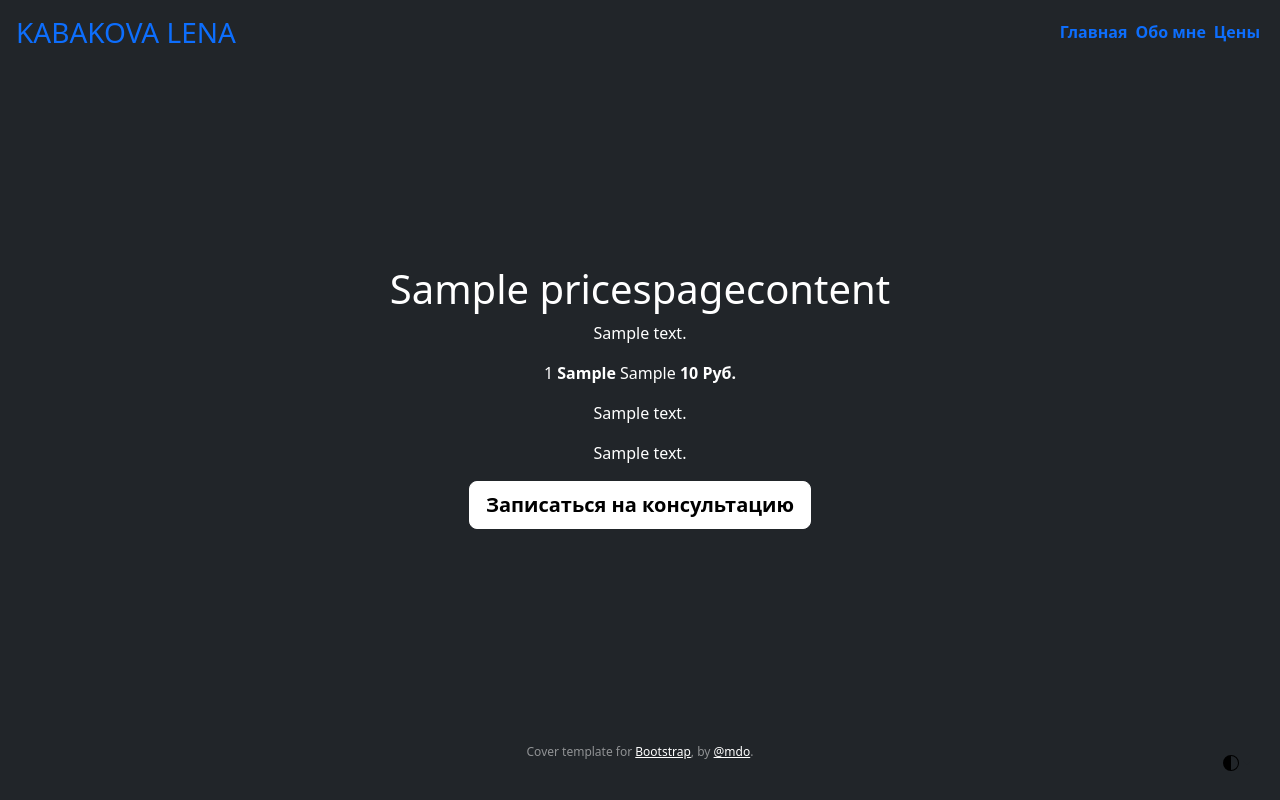
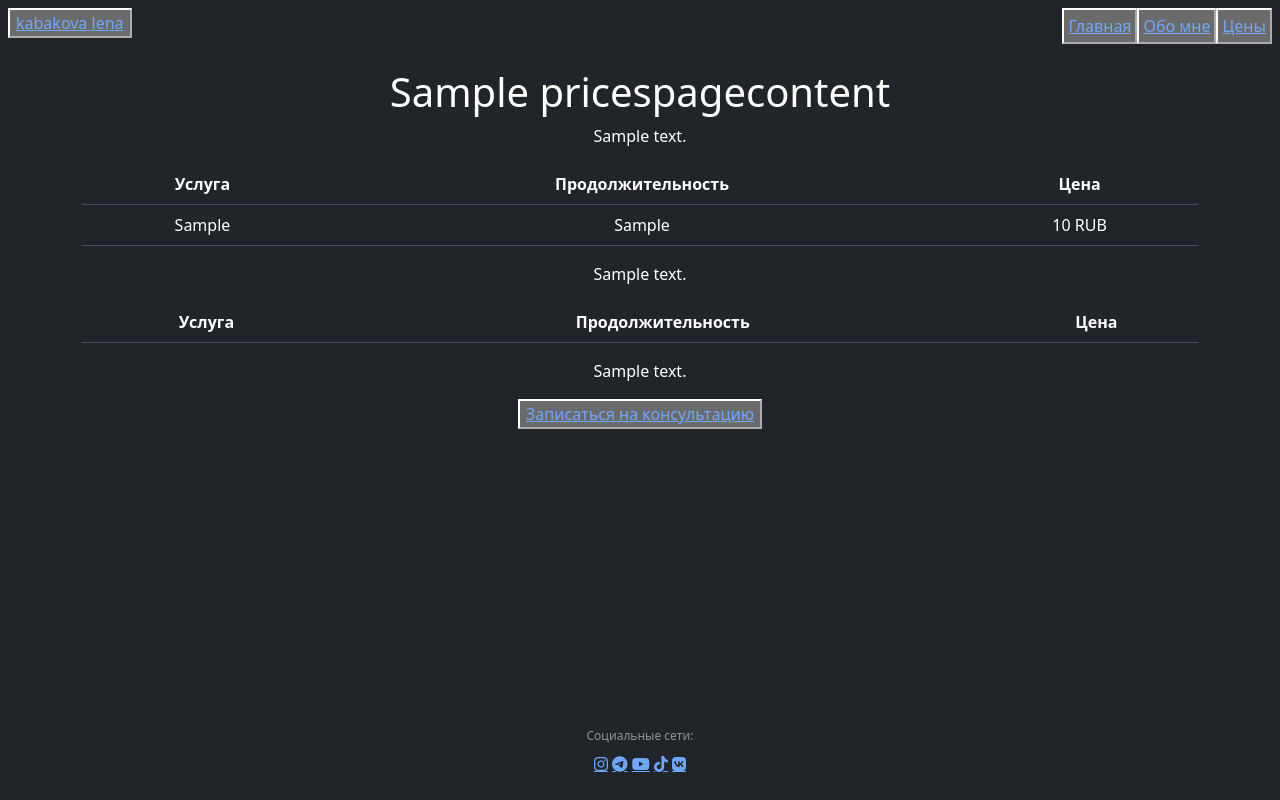
Before and after one commit to ilyakabakov/personal_psychologist_page, a Django app: page /prices in a window 1280 px wide. Run offline with Django 4.2, Linux system fonts and the light colour scheme; tables that the repository leaves empty hold one stand-in row (values such as "Sample post"); lists and menus that the app fills with data are empty; some libraries are stand-ins or nearby versions.

Commit message:
- installed ckeditor with simple config for big texts managing - prices page content and array added to page in tabular format - changed html layout of the site -- added personal css -- changed fonts -- added Social Networks icons

```diff
--- a/psy_site/personalpage/admin.py
+++ b/psy_site/personalpage/admin.py
@@ -1,8 +1,9 @@
 from django.contrib import admin
-from .models import Client, HomePageContent, AboutPageContent, PricesPageContent, Service
+from .models import Client, HomePageContent, AboutPageContent, PricesPageContent, Service, SocialNetworksLinks
 
 admin.site.register(Client)
 admin.site.register(HomePageContent)
 admin.site.register(AboutPageContent)
 admin.site.register(PricesPageContent)
 admin.site.register(Service)
+admin.site.register(SocialNetworksLinks)
--- a/psy_site/personalpage/templates/personalpage/base.html
+++ b/psy_site/personalpage/templates/personalpage/base.html
@@ -1,88 +1,90 @@
 <!DOCTYPE html>
-<html lang="ru" class="h-100" data-bs-theme="light">
+{% load static %}
+
+<html lang="ru" class="h-100" data-bs-theme="dark">
 <head>
-
     <meta charset="UTF-8">
+    <meta name="viewport" content="width=device-width, initial-scale=1">
     <title>{% block title %}{% endblock %}</title>
-      <link rel="stylesheet" href="https://cdn.jsdelivr.net/npm/bootstrap@5.2.3/dist/css/bootstrap.min.css">
+    <link href="https://cdn.jsdelivr.net/npm/bootstrap@5.3.0-alpha3/dist/css/bootstrap.min.css" rel="stylesheet" integrity="sha384-KK94CHFLLe+nY2dmCWGMq91rCGa5gtU4mk92HdvYe+M/SXH301p5ILy+dN9+nJOZ" crossorigin="anonymous">
+    <link href="https://fonts.googleapis.com/css?family=Montserrat:100,200.300,400,500" rel="stylesheet">
+    <link rel="stylesheet" href="https://cdnjs.cloudflare.com/ajax/libs/font-awesome/6.4.0/css/all.min.css">
+    <link href="{% static '/css/main.css' %}" type="text/css" rel="stylesheet">
 </head>
 
 <body class="d-flex h-100 text-center text-bg-dark">
-    <svg xmlns="http://www.w3.org/2000/svg" style="display: none;">
-      <symbol id="check2" viewBox="0 0 16 16">
-        <path d="M13.854 3.646a.5.5 0 0 1 0 .708l-7 7a.5.5 0 0 1-.708 0l-3.5-3.5a.5.5 0 1 1 .708-.708L6.5 10.293l6.646-6.647a.5.5 0 0 1 .708 0z"></path>
-      </symbol>
-      <symbol id="circle-half" viewBox="0 0 16 16">
-        <path d="M8 15A7 7 0 1 0 8 1v14zm0 1A8 8 0 1 1 8 0a8 8 0 0 1 0 16z"></path>
-      </symbol>
-      <symbol id="moon-stars-fill" viewBox="0 0 16 16">
-        <path d="M6 .278a.768.768 0 0 1 .08.858 7.208 7.208 0 0 0-.878 3.46c0 4.021 3.278 7.277 7.318 7.277.527 0 1.04-.055 1.533-.16a.787.787 0 0 1 .81.316.733.733 0 0 1-.031.893A8.349 8.349 0 0 1 8.344 16C3.734 16 0 12.286 0 7.71 0 4.266 2.114 1.312 5.124.06A.752.752 0 0 1 6 .278z"></path>
-        <path d="M10.794 3.148a.217.217 0 0 1 .412 0l.387 1.162c.173.518.579.924 1.097 1.097l1.162.387a.217.217 0 0 1 0 .412l-1.162.387a1.734 1.734 0 0 0-1.097 1.097l-.387 1.162a.217.217 0 0 1-.412 0l-.387-1.162A1.734 1.734 0 0 0 9.31 6.593l-1.162-.387a.217.217 0 0 1 0-.412l1.162-.387a1.734 1.734 0 0 0 1.097-1.097l.387-1.162zM13.863.099a.145.145 0 0 1 .274 0l.258.774c.115.346.386.617.732.732l.774.258a.145.145 0 0 1 0 .274l-.774.258a1.156 1.156 0 0 0-.732.732l-.258.774a.145.145 0 0 1-.274 0l-.258-.774a1.156 1.156 0 0 0-.732-.732l-.774-.258a.145.145 0 0 1 0-.274l.774-.258c.346-.115.617-.386.732-.732L13.863.1z"></path>
-      </symbol>
-      <symbol id="sun-fill" viewBox="0 0 16 16">
-        <path d="M8 12a4 4 0 1 0 0-8 4 4 0 0 0 0 8zM8 0a.5.5 0 0 1 .5.5v2a.5.5 0 0 1-1 0v-2A.5.5 0 0 1 8 0zm0 13a.5.5 0 0 1 .5.5v2a.5.5 0 0 1-1 0v-2A.5.5 0 0 1 8 13zm8-5a.5.5 0 0 1-.5.5h-2a.5.5 0 0 1 0-1h2a.5.5 0 0 1 .5.5zM3 8a.5.5 0 0 1-.5.5h-2a.5.5 0 0 1 0-1h2A.5.5 0 0 1 3 8zm10.657-5.657a.5.5 0 0 1 0 .707l-1.414 1.415a.5.5 0 1 1-.707-.708l1.414-1.414a.5.5 0 0 1 .707 0zm-9.193 9.193a.5.5 0 0 1 0 .707L3.05 13.657a.5.5 0 0 1-.707-.707l1.414-1.414a.5.5 0 0 1 .707 0zm9.193 2.121a.5.5 0 0 1-.707 0l-1.414-1.414a.5.5 0 0 1 .707-.707l1.414 1.414a.5.5 0 0 1 0 .707zM4.464 4.465a.5.5 0 0 1-.707 0L2.343 3.05a.5.5 0 1 1 .707-.707l1.414 1.414a.5.5 0 0 1 0 .708z"></path>
-      </symbol>
-    </svg>
-
-    <div class="dropdown position-fixed bottom-0 end-0 mb-3 me-3 bd-mode-toggle">
-      <button class="btn btn-bd-primary py-2 dropdown-toggle d-flex align-items-center" id="bd-theme" type="button" aria-expanded="false" data-bs-toggle="dropdown" aria-label="Toggle theme (auto)">
-        <svg class="bi my-1 theme-icon-active" width="1em" height="1em"><use href="#circle-half"></use></svg>
-        <span class="visually-hidden" id="bd-theme-text">Toggle theme</span>
-      </button>
-      <ul class="dropdown-menu dropdown-menu-end shadow" aria-labelledby="bd-theme-text">
-        <li>
-          <button type="button" class="dropdown-item d-flex align-items-center" data-bs-theme-value="light" aria-pressed="false">
-            <svg class="bi me-2 opacity-50 theme-icon" width="1em" height="1em"><use href="#sun-fill"></use></svg>
-            Light
-            <svg class="bi ms-auto d-none" width="1em" height="1em"><use href="#check2"></use></svg>
-          </button>
-        </li>
-        <li>
-          <button type="button" class="dropdown-item d-flex align-items-center" data-bs-theme-value="dark" aria-pressed="false">
-            <svg class="bi me-2 opacity-50 theme-icon" width="1em" height="1em"><use href="#moon-stars-fill"></use></svg>
-            Dark
-            <svg class="bi ms-auto d-none" width="1em" height="1em"><use href="#check2"></use></svg>
-          </button>
-        </li>
-        <li>
-          <button type="button" class="dropdown-item d-flex align-items-center active" data-bs-theme-value="auto" aria-pressed="true">
-            <svg class="bi me-2 opacity-50 theme-icon" width="1em" height="1em"><use href="#circle-half"></use></svg>
-            Auto
-            <svg class="bi ms-auto d-none" width="1em" height="1em"><use href="#check2"></use></svg>
-          </button>
-        </li>
-      </ul>
-    </div>
-
-
-    <div class="cover-container d-flex w-100 h-100 p-3 mx-auto flex-column">
-      <header class="mb-auto">
+    <!-- Site navigation -->
+    <div class="cover-container d-flex w-100 h-100 p-2 mx-auto flex-column">
+      <header class="mb-2">
         <div>
-          <a href="{% url 'home' %}" class="text"><h3 class="float-md-start mb-0">KABAKOVA LENA</h3></a>
+            <button class="nav_btn_logo float-md-start mb-1"><a href="{% url 'home' %}">kabakova lena</a></button>
             <nav class="nav nav-masthead justify-content-center float-md-end">
-            <a class="nav-link fw-bold py-1 px-1 active" aria-current="page" href="{% url 'home' %}">Главная</a>
-            <a class="nav-link fw-bold py-1 px-1" href="{% url 'about' %}">Обо мне</a>
-            <a class="nav-link fw-bold py-1 px-1" href="{% url 'prices' %}">Цены</a>
+                <button class="nav_btns py-1 px-1"><a href="{% url 'home' %}">Главная</a></button>
+                <button class="nav_btns py-1 px-1"><a href="{% url 'about' %}">Обо мне</a></button>
+                <button class="nav_btns py-1 px-1"><a href="{% url 'prices' %}">Цены</a></button>
             </nav>
         </div>
       </header>
+
+        <!-- Main picture -->
+        <div>{% block image %}{% endblock %}</div>
+
+
+
+        <!-- Main content block -->
       <main class="px-3">
+
+            <!-- Main container -->
           <div class="container">
+
+              <!-- First content block -->
+              <div class="content">
                   {% block content %}{% endblock %}
+              </div>
+
+              <!-- First table content block -->
+              <div class="content">
                   {% block table %}{% endblock %}
+              </div>
+
+              <!-- Second content block -->
+              <div class="content">
                   {% block content2 %}{% endblock %}
+              </div>
+
+              <!-- Second table content block -->
+              <div class="content">
                   {% block table2 %}{% endblock %}
+              </div>
+
+              <!-- Third content block -->
+              <div class="content">
                   {% block content3 %}{% endblock %}
+              </div>
+
+              <!-- Button to form following -->
+              <div class="container">
               {% block button %}{% endblock %}
               </div>
+          </div><br>
 
       </main>
+
+        <!-- In footer placed social networks links  -->
       <footer class="mt-auto text-white-50">
-        <p><sup>Cover template for <a href="https://getbootstrap.com/" class="text-white">Bootstrap</a>, by <a href="https://twitter.com/mdo" class="text-white">@mdo</a>.</sup></p>
+        <p>
+            <sup class="content">Социальные сети:</sup>
+            <br>
+            <a href="https://instagram.com/{{ links.0.account }}" target="_blank" class="fa-brands fa-instagram"></a>
+            <a href="https://t.me/{{ links.1.account }}" target="_blank" class="fa-brands fa-telegram"></a>
+            <a href="https://www.youtube.com/{{ links.2.account }}" target="_blank" class="fa-brands fa-youtube"></a>
+            <a href="https://www.tiktok.com/{{ links.3.account }}" target="_blank" class="fa-brands fa-tiktok"></a>
+            <a href="https://vk.com/{{ links.4.account }}" target="_blank" class="fa-brands fa-vk"></a>
+        </p>
       </footer>
     </div>
 
-
+    <script src="https://cdn.jsdelivr.net/npm/bootstrap@5.3.0-alpha3/dist/js/bootstrap.bundle.min.js" integrity="sha384-ENjdO4Dr2bkBIFxQpeoTz1HIcje39Wm4jDKdf19U8gI4ddQ3GYNS7NTKfAdVQSZe" crossorigin="anonymous"></script>
 </body>
 
 </html>
--- a/psy_site/personalpage/templates/personalpage/prices.html
+++ b/psy_site/personalpage/templates/personalpage/prices.html
@@ -11,7 +11,7 @@
         {% if text1 %}
             {% for item in text1 %}
                 <div>
-                    <h1>{{ item.title }}</h1>
+                    <h1 class="content">{{ item.title }}</h1>
                     <p>{{ item.text_1|safe }}</p>
                 </div>
             {% endfor %}
@@ -23,18 +23,28 @@
 
 {% block table %}
     {% if text2 %}
+        <table class="table table-hover">
+            <thead>
+                <tr>
+                    <th>Услуга</th>
+                    <th>Продолжительность</th>
+                    <th>Цена</th>
+                </tr>
+            </thead>
             <tbody>
+
                     {% for item in text2 %}
                         {% if item.id <= 7 %}
                         <tr>
-                <td>{{ item.id }}</td>
-                <td><b>{{ item.service }}</b></td>
+                            <td>{{ item.service }}</td>
                             <td>{{ item.duration }}</td>
-                <td><b>{{ item.price }} Руб.</b></td>
-            </tr><br>
+                            <td>{{ item.price }} RUB</td>
+                        </tr>
                         {% endif %}
                     {% endfor %}
+
             </tbody>
+        </table>
     {% else %}
         <p> Table is not available! </p>
     {% endif %}
@@ -57,18 +67,27 @@
 
 {% block table2 %}
     {% if text2 %}
+        <table class="table table-hover">
+            <thead>
+                <tr>
+                    <th>Услуга</th>
+                    <th>Продолжительность</th>
+                    <th>Цена</th>
+                </tr>
+            </thead>
             <tbody>
+
             {% for item in text2 %}
                 {% if item.id > 7 %}
                 <tr>
-                <td>{{ item.id }}</td>
-                <td><b>{{ item.service }} </b></td>
-                <td>{{ item.duration }} </td>
-                <td><b>{{ item.price }} GEL</b></td>
-            </tr><br>
+                    <td>{{ item.service }}</td>
+                    <td>{{ item.duration }}</td>
+                    <td>{{ item.price }} GEL</td>
+                </tr>
                 {% endif %}
             {% endfor %}
             </tbody>
+        </table>
     {% else %}
         <p> Table is not available! </p>
     {% endif %}
@@ -90,7 +109,5 @@
 
 {% endblock %}
 {% block button %}
-    <p class="lead">
-            <a href="query" class="btn btn-lg btn-light fw-bold border-white bg-white">Записаться на консультацию</a>
-    </p>
+        <button class="button"><a href="query">Записаться на консультацию</a></button>
 {% endblock %}
--- a/psy_site/personalpage/templates/personalpage/query.html
+++ b/psy_site/personalpage/templates/personalpage/query.html
@@ -13,7 +13,7 @@
             {{ form.phone }}<br>
             {{ form.gmt }}<br>
             {{ form.query }}<br>
-            <button type="submit" class="btn btn-lg btn-light fw-bold border-white bg-white">Отправить заявку</button>
+            <button type="submit" class="button">Отправить заявку</button>
             <span>{{ err }}</span>
         </form>
         Все поля обязательные для заполнения.
--- a/psy_site/personalpage/urls.py
+++ b/psy_site/personalpage/urls.py
@@ -1,9 +1,11 @@
 from django.urls import path
+from django.conf.urls.static import static
+from django.conf import settings
 from . import views
 
 urlpatterns = [
     path('', views.HomePageView.as_view(), name='home'),
     path('about', views.AboutPageView.as_view(), name='about'),
-    path('prices', views.prices, name='prices'),
+    path('prices', views.PricesPageView.as_view(), name='prices'),
     path("query", views.query, name="query"),
-]
+] + static(settings.STATIC_URL, document_root=settings.STATIC_ROOT)
--- a/psy_site/personalpage/views.py
+++ b/psy_site/personalpage/views.py
@@ -2,14 +2,7 @@
 from django.views import generic
 
 from .forms import NewClientForm
-from .models import HomePageContent, AboutPageContent, PricesPageContent, Service
-
-
-# def index(request):
-#     text_container = HomePageContent.objects.order_by('id')[:1]
-#     context = {'title': 'Главная страница сайта',
-#                'text': text_container}
-#     return render(request, 'personalpage/index.html', context)
+from .models import HomePageContent, AboutPageContent, PricesPageContent, Service, SocialNetworksLinks
 
 
 class HomePageView(generic.TemplateView):
@@ -18,6 +11,7 @@
     def get_context_data(self, **kwargs):
         context = super().get_context_data(**kwargs)
         context['text'] = HomePageContent.objects.all()
+        context['links'] = SocialNetworksLinks.objects.all()
         return context
 
 
@@ -27,20 +21,26 @@
     def get_context_data(self, **kwargs):
         context = super().get_context_data(**kwargs)
         context['text'] = AboutPageContent.objects.all()
+        context['links'] = SocialNetworksLinks.objects.all()
         return context
 
 
-def prices(request):
-    text_array = PricesPageContent.objects.all()
-    text_array2 = Service.objects.all()
-    context = {'text1': text_array, 'text2': text_array2}
-    return render(request, 'personalpage/prices.html', context=context)
+class PricesPageView(generic.TemplateView):
+    template_name = 'personalpage/prices.html'
+
+    def get_context_data(self, **kwargs):
+        context = super().get_context_data(**kwargs)
+        context['text1'] = PricesPageContent.objects.all()
+        context['text2'] = Service.objects.all()
+        context['links'] = SocialNetworksLinks.objects.all()
+        return context
 
 
 """ NEW CLIENT QUERY """
 
 
 def query(request):
+    links = SocialNetworksLinks.objects.all()
     err = ''
     if request.method == "POST":
         form = NewClientForm(request.POST)
@@ -53,6 +53,7 @@
     form = NewClientForm()
     context = {
         'form': form,
-        'err': err
+        'err': err,
+        'links': links
     }
     return render(request, 'personalpage/query.html', context)
```
Also changed, not shown: psy_site/personalpage/models.py (+16 -1 lines), psy_site/personalpage/templates/personalpage/about.html (+15 -10 lines), psy_site/personalpage/templates/personalpage/index.html (+7 -6 lines), psy_site/personalpage/templates/personalpage/price_table.html (deleted, +0 -20 lines), psy_site/psy_site/settings.py (+26 -17 lines). Lines whose indentation alone changed are shown as unchanged.
